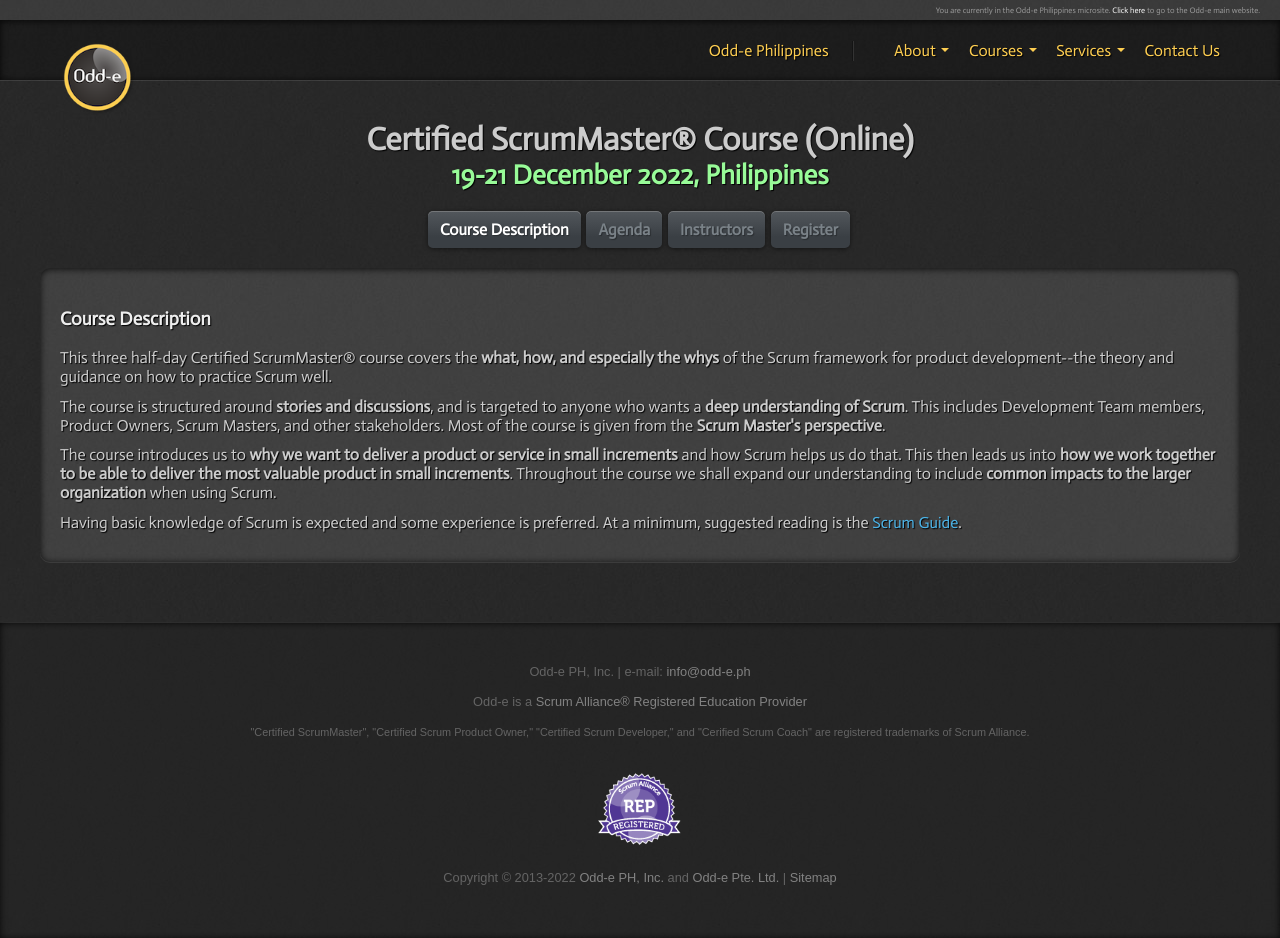
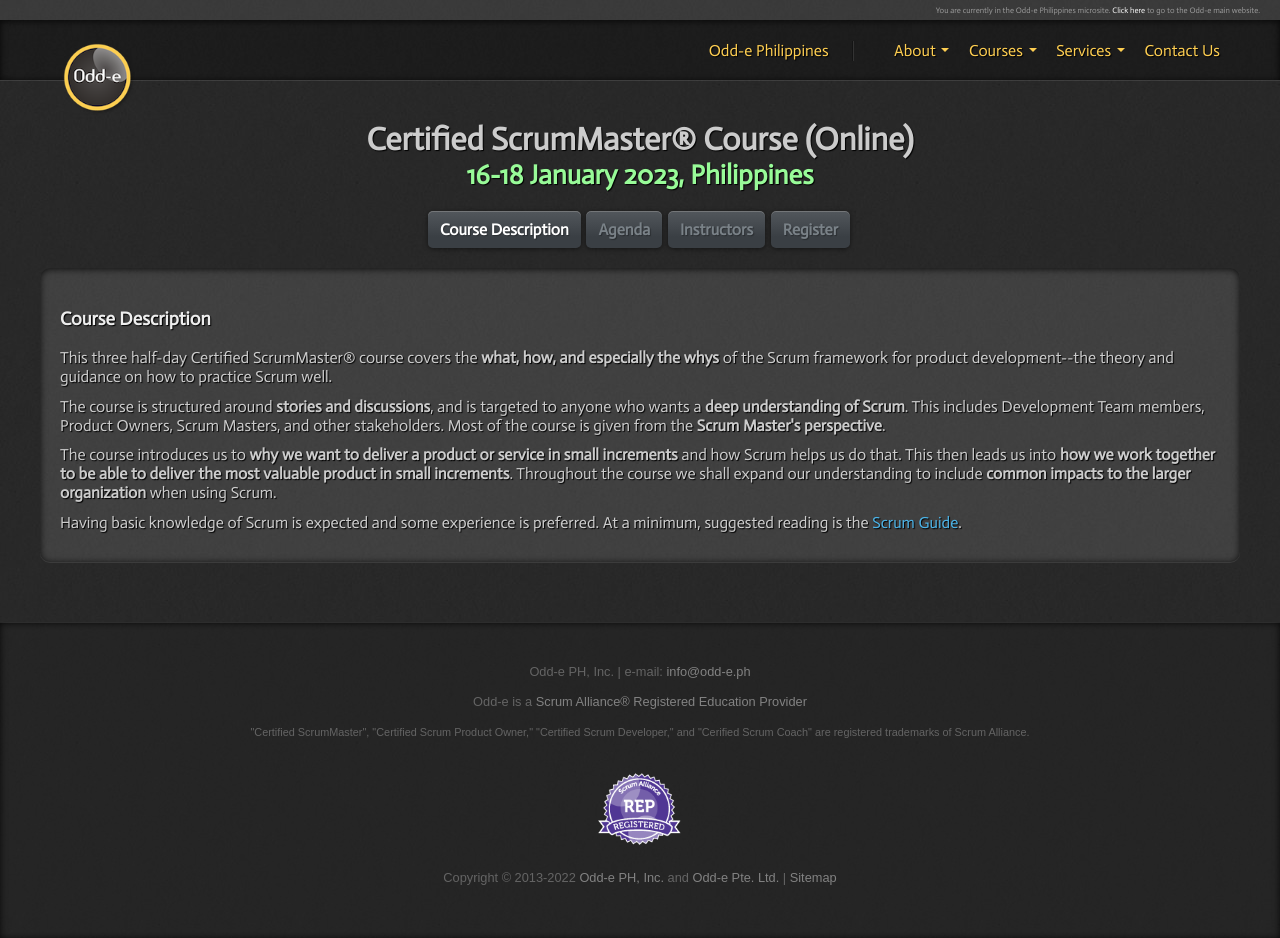
Before and after one commit to nerds-odd-e/odd-e.ph, a Jekyll site: the page built from _posts/2023-01-16-certified-scrum-master.html, in a window 1280 px wide. Built offline with Jekyll 4.4.1, drawn with Linux system fonts in a browser that asks for light colours.

Commit message:
Moved 2022-12-19 CSM -> 2023-01-16

```diff
--- a/_posts/2022-12-19-certified-scrum-master.html
+++ b/_posts/2023-01-16-certified-scrum-master.html
@@ -1,9 +1,9 @@
 ---
 layout: default
-title: Certified Scrum Master Course (Online) - 19-21 December 2022, Philippines | Odd-e Philippines
-description: Certified Scrum Master Course (Online) on 19-21 December 2022 in the Philippines
+title: Certified Scrum Master Course (Online) - 16-18 January 2023, Philippines | Odd-e Philippines
+description: Certified Scrum Master Course (Online) on 16-18 January 2023 in the Philippines
 course: Certified ScrumMaster&reg; (Online)
-schedule: 19-21 December 2022
+schedule: 16-18 January 2023
 location: Philippines
 categories: courses certified-scrum-master
 ---
@@ -11,7 +11,7 @@
 <section>
   <hgroup>
     <h1>Certified ScrumMaster&reg; Course (Online)</h1>
-    <h2>19-21 December 2022, Philippines</h2>
+    <h2>16-18 January 2023, Philippines</h2>
   </hgroup>
 </section>
 <ul class="nav nav-tabs">
@@ -59,7 +59,7 @@
   </div>
   <div class="tab-pane" id="tab4">
     <h3>Location</h3>
-    <p>Online: in response to COVID-19, we are hosting our 2022 courses virtually.</p>
+    <p>Online</p>
     <ul>
       <li>This course now spans 3 days, 3.5 hours per day (4:00 PM-7:30 PM PHT) to aid integration and retention.</li>
       <li>We will make use of Zoom for video conferencing, as well as Mural for online whiteboard.  Pre-work and self-paced videos are included together with the virtual course.</li>
```
Also changed, not shown: other parts of _posts/2023-01-16-certified-scrum-master.html (+1 -1 lines).
